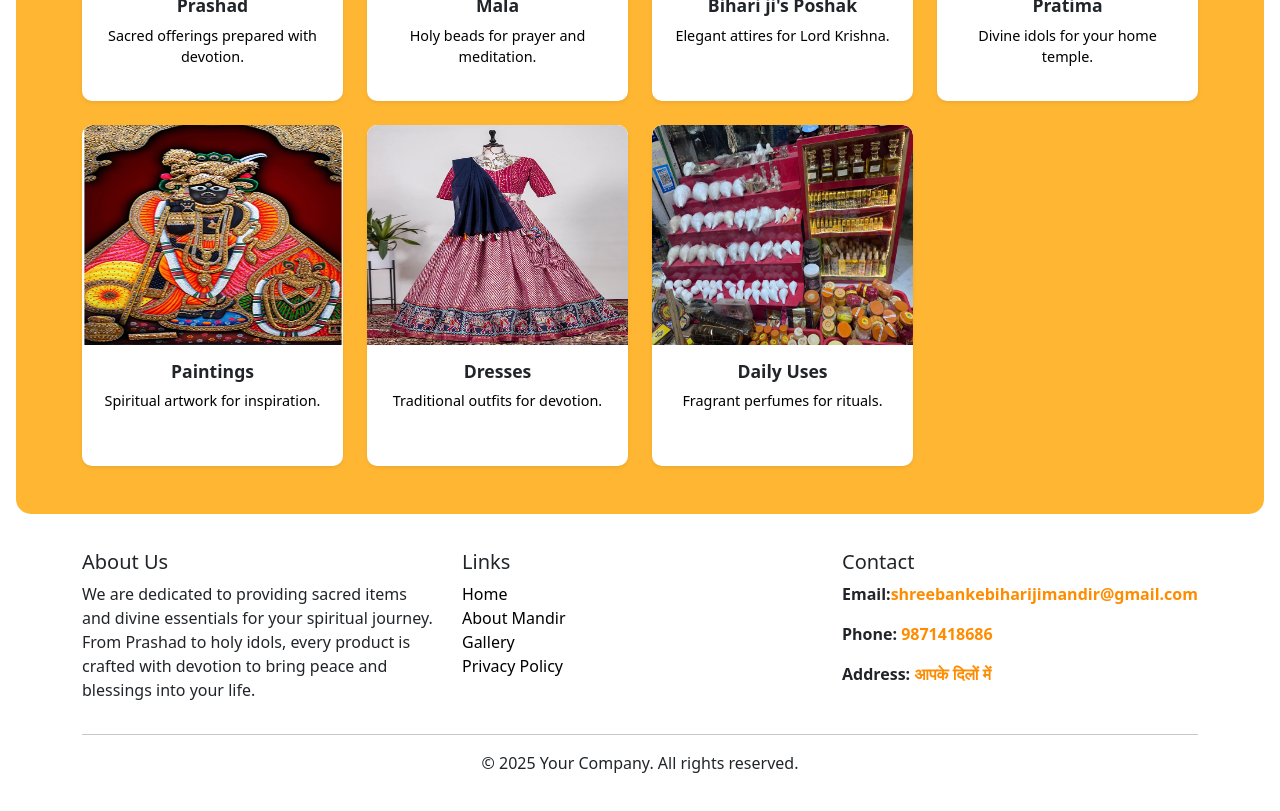
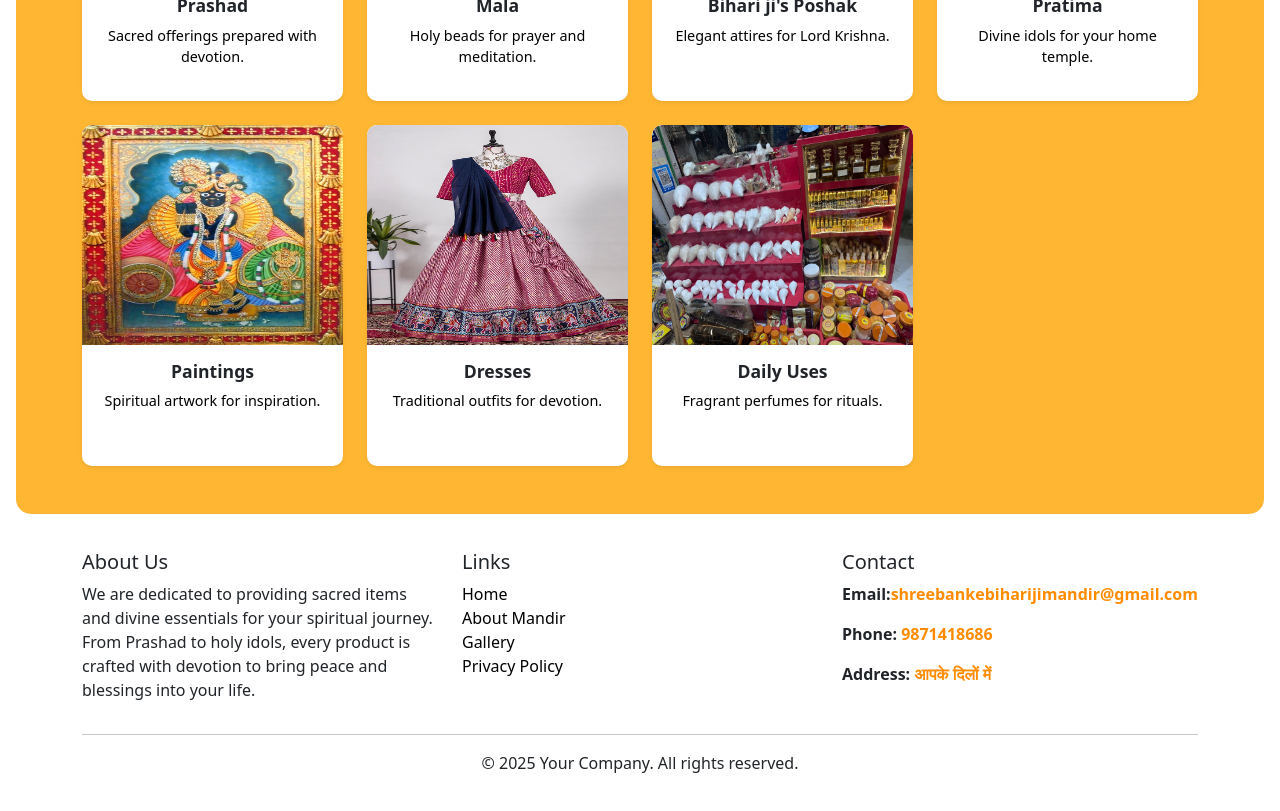
Before and after one commit to AAbhishek1234/Bankebihariwebsite, a React (Create React App) app: page / in a window 1280 px wide. Shown: the part 3580-4391 px from the top of the page. Built offline with nearby package versions, Linux system fonts and the light colour scheme.

Commit message:
all link description update

```diff
--- a/src/components/Products.jsx
+++ b/src/components/Products.jsx
@@ -33,7 +33,7 @@ const ProductGrid = () => {
     {
       title: "Paintings",
       description: "Spiritual artwork for inspiration.",
-      image: "/images/painting.webp",
+      image: "/images/p8.jpg",
       link: "/product/painting",
     },
     {
```
Also changed, not shown: public/images/p8.jpg.
